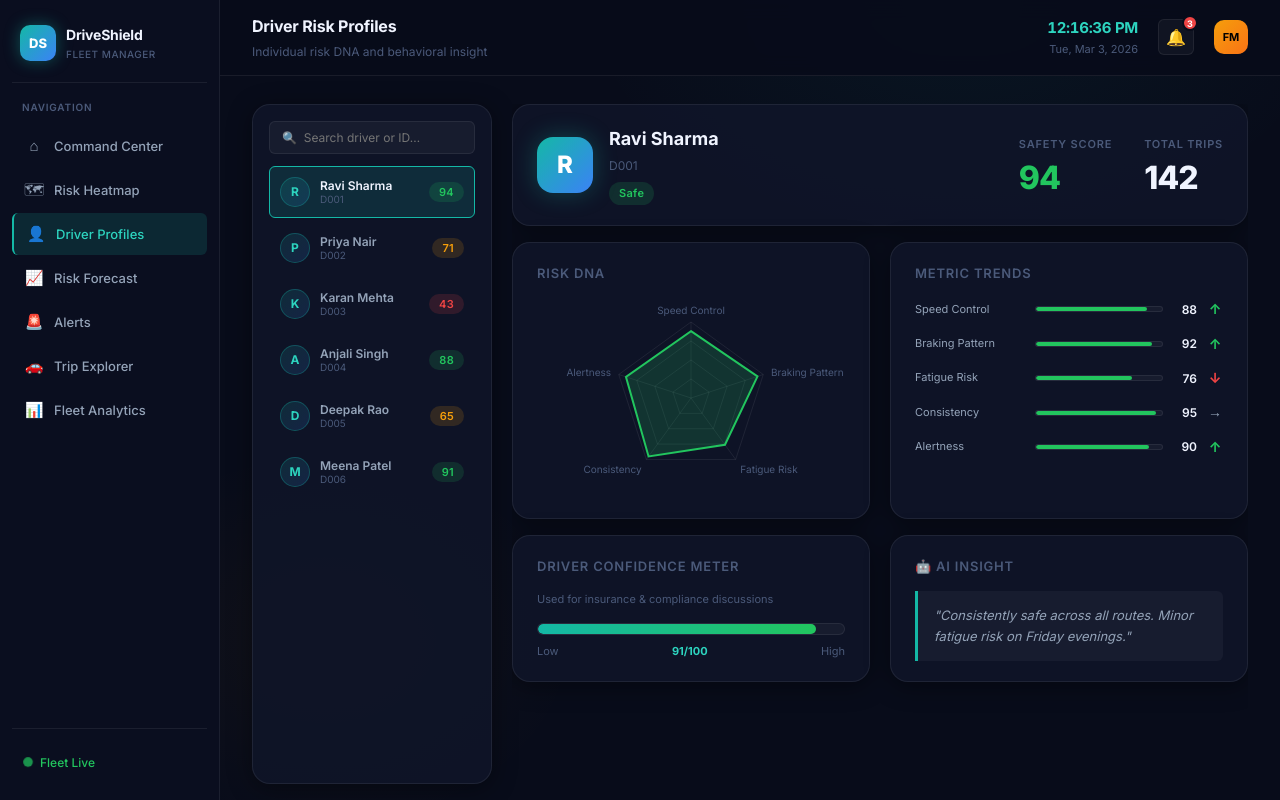
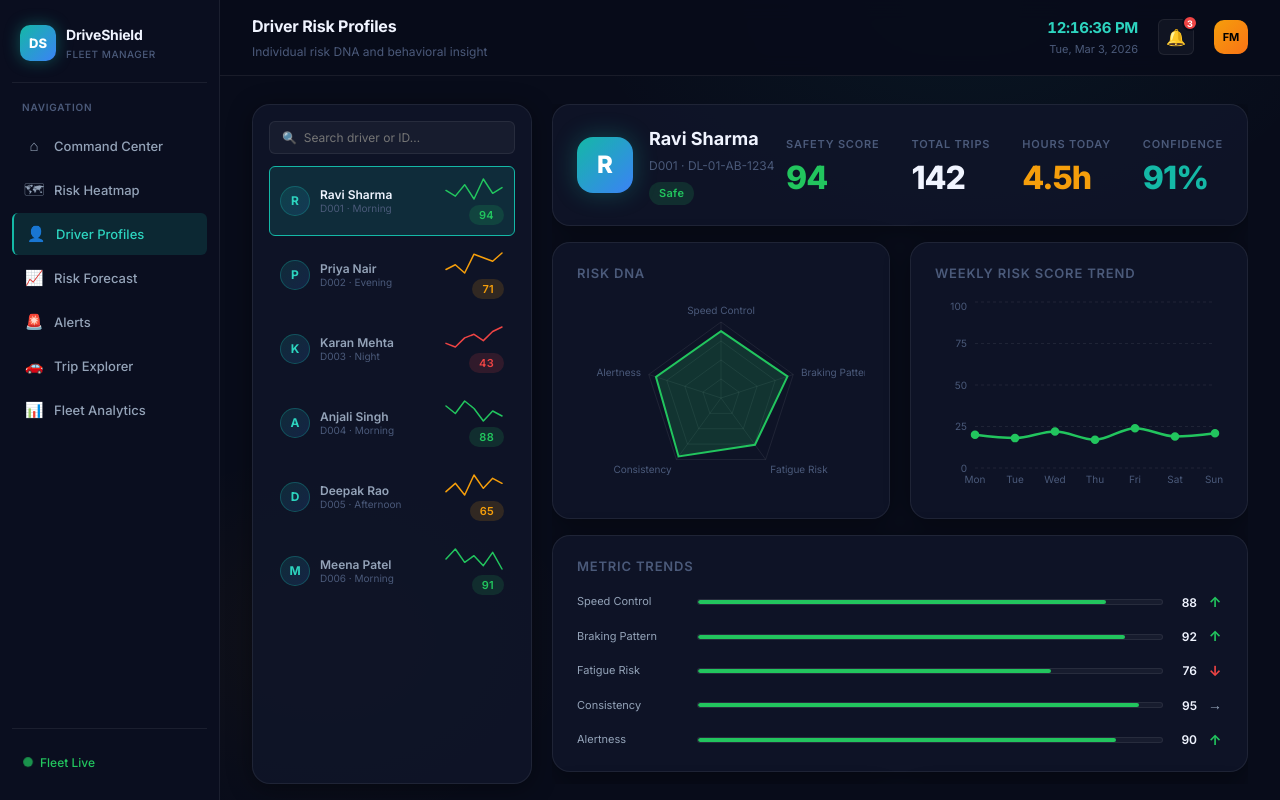
Before and after one commit to sneha31-debug/driveshield-ecosystem, a React (Vite) app in the folder web-admin/: page /drivers in a window 1280 px wide. Built offline with nearby package versions, Linux system fonts and the light colour scheme.

Commit message:
add weekly sparkline and risk trend chart to driver profiles

```diff
--- a/web-admin/src/pages/DriverProfiles.css
+++ b/web-admin/src/pages/DriverProfiles.css
@@ -6,8 +6,8 @@
 
 /* Left panel */
 .driver-list-panel {
-    width: 240px;
-    min-width: 240px;
+    width: 280px;
+    min-width: 280px;
     display: flex;
     flex-direction: column;
     gap: 12px;
@@ -104,6 +104,10 @@
 
 .dli-right {
     flex-shrink: 0;
+    display: flex;
+    flex-direction: column;
+    align-items: flex-end;
+    gap: 4px;
 }
 
 /* Right detail panel */
--- a/web-admin/src/pages/DriverProfiles.jsx
+++ b/web-admin/src/pages/DriverProfiles.jsx
@@ -1,7 +1,7 @@
 import { useState } from 'react';
 import {
     RadarChart, PolarGrid, PolarAngleAxis, Radar, ResponsiveContainer,
-    BarChart, Bar, XAxis, YAxis, Tooltip, Cell
+    LineChart, Line, XAxis, YAxis, Tooltip, CartesianGrid
 } from 'recharts';
 import './DriverProfiles.css';
 
@@ -13,6 +13,7 @@
         dna: { speed: 88, braking: 92, fatigue: 76, consistency: 95, alertness: 90 },
         trend: { speed: 'up', braking: 'up', fatigue: 'down', consistency: 'neu', alertness: 'up' },
         trips: 142, weeklyRisk: [20, 18, 22, 17, 24, 19, 21],
+        vehicle: 'DL-01-AB-1234', shift: 'Morning', hoursToday: '4.5h',
     },
     {
         id: 'D002', name: 'Priya Nair', score: 71, status: 'moderate',
@@ -21,6 +22,7 @@
         dna: { speed: 74, braking: 61, fatigue: 58, consistency: 72, alertness: 68 },
         trend: { speed: 'neu', braking: 'down', fatigue: 'down', consistency: 'up', alertness: 'neu' },
         trips: 98, weeklyRisk: [48, 52, 45, 61, 58, 55, 62],
+        vehicle: 'KA-05-CD-7890', shift: 'Evening', hoursToday: '3.2h',
     },
     {
         id: 'D003', name: 'Karan Mehta', score: 43, status: 'critical',
@@ -29,6 +31,7 @@
         dna: { speed: 28, braking: 42, fatigue: 35, consistency: 40, alertness: 45 },
         trend: { speed: 'down', braking: 'down', fatigue: 'down', consistency: 'down', alertness: 'neu' },
         trips: 67, weeklyRisk: [72, 68, 78, 82, 75, 85, 90],
+        vehicle: 'MH-12-EF-3456', shift: 'Night', hoursToday: '6.1h',
     },
     {
         id: 'D004', name: 'Anjali Singh', score: 88, status: 'safe',
@@ -37,6 +40,7 @@
         dna: { speed: 90, braking: 86, fatigue: 80, consistency: 88, alertness: 92 },
         trend: { speed: 'up', braking: 'neu', fatigue: 'up', consistency: 'up', alertness: 'up' },
         trips: 113, weeklyRisk: [28, 25, 30, 27, 22, 26, 24],
+        vehicle: 'MH-14-IJ-5678', shift: 'Morning', hoursToday: '5.0h',
     },
     {
         id: 'D005', name: 'Deepak Rao', score: 65, status: 'moderate',
@@ -45,6 +49,7 @@
         dna: { speed: 70, braking: 68, fatigue: 45, consistency: 64, alertness: 60 },
         trend: { speed: 'neu', braking: 'up', fatigue: 'down', consistency: 'neu', alertness: 'neu' },
         trips: 89, weeklyRisk: [50, 55, 48, 60, 52, 58, 55],
+        vehicle: 'GJ-01-GH-2345', shift: 'Afternoon', hoursToday: '4.8h',
     },
     {
         id: 'D006', name: 'Meena Patel', score: 91, status: 'safe',
@@ -53,15 +58,36 @@
         dna: { speed: 93, braking: 90, fatigue: 88, consistency: 96, alertness: 94 },
         trend: { speed: 'up', braking: 'up', fatigue: 'up', consistency: 'up', alertness: 'up' },
         trips: 157, weeklyRisk: [15, 18, 14, 16, 13, 17, 12],
+        vehicle: 'KA-09-KL-9012', shift: 'Morning', hoursToday: '3.8h',
     },
 ];
 
+const DAYS = ['Mon', 'Tue', 'Wed', 'Thu', 'Fri', 'Sat', 'Sun'];
 const STATUS_CLS = { safe: 'badge-safe', moderate: 'badge-moderate', critical: 'badge-critical' };
-
-const TREND_ARROW = { up: { arrow: '↑', cls: 'delta-up' }, down: { arrow: '↓', cls: 'delta-down' }, neu: { arrow: '→', cls: 'delta-neu' } };
-
+const TREND_ARROW = {
+    up: { arrow: '↑', cls: 'delta-up' },
+    down: { arrow: '↓', cls: 'delta-down' },
+    neu: { arrow: '→', cls: 'delta-neu' },
+};
 const DNA_KEYS = ['speed', 'braking', 'fatigue', 'consistency', 'alertness'];
 const DNA_LABELS = { speed: 'Speed Control', braking: 'Braking Pattern', fatigue: 'Fatigue Risk', consistency: 'Consistency', alertness: 'Alertness' };
+
+/* Mini inline SVG sparkline for the list panel */
+function Sparkline({ data, color }) {
+    const W = 60, H = 24, pad = 2;
+    const min = Math.min(...data), max = Math.max(...data);
+    const range = max - min || 1;
+    const pts = data.map((v, i) => {
+        const x = pad + (i / (data.length - 1)) * (W - pad * 2);
+        const y = H - pad - ((v - min) / range) * (H - pad * 2);
+        return `${x},${y}`;
+    });
+    return (
+        <svg width={W} height={H} style={{ flexShrink: 0 }}>
+            <polyline points={pts.join(' ')} fill="none" stroke={color} strokeWidth={1.5} strokeLinejoin="round" strokeLinecap="round" />
+        </svg>
+    );
+}
 
 export default function DriverProfiles() {
     const [selected, setSelected] = useState(DRIVERS[0]);
@@ -73,7 +99,9 @@
     );
 
     const radarData = DNA_KEYS.map(k => ({ subject: DNA_LABELS[k], value: selected.dna[k] }));
+    const weeklyData = selected.weeklyRisk.map((v, i) => ({ day: DAYS[i], risk: v }));
     const barColor = selected.score >= 80 ? 'var(--green)' : selected.score >= 60 ? 'var(--amber)' : 'var(--red)';
+    const sparkColor = s => s === 'safe' ? 'var(--green)' : s === 'moderate' ? 'var(--amber)' : 'var(--red)';
 
     return (
         <div className="driver-profiles-page">
@@ -97,9 +125,10 @@
                             <div className="dli-avatar">{d.name.charAt(0)}</div>
                             <div className="dli-info">
                                 <p className="dli-name">{d.name}</p>
-                                <p className="dli-id">{d.id}</p>
+                                <p className="dli-id">{d.id} · {d.shift}</p>
                             </div>
                             <div className="dli-right">
+                                <Sparkline data={d.weeklyRisk} color={sparkColor(d.status)} />
                                 <span className={`badge ${STATUS_CLS[d.status]}`}>{d.score}</span>
                             </div>
                         </button>
@@ -115,8 +144,10 @@
                         <div className="ddh-avatar">{selected.name.charAt(0)}</div>
                         <div>
                             <h2 className="ddh-name">{selected.name}</h2>
-                            <p className="ddh-id">{selected.id}</p>
-                            <span className={`badge ${STATUS_CLS[selected.status]}`}>{selected.status.charAt(0).toUpperCase() + selected.status.slice(1)}</span>
+                            <p className="ddh-id">{selected.id} · {selected.vehicle}</p>
+                            <span className={`badge ${STATUS_CLS[selected.status]}`}>
+                                {selected.status.charAt(0).toUpperCase() + selected.status.slice(1)}
+                            </span>
                         </div>
                     </div>
                     <div className="ddh-stats">
@@ -127,6 +158,14 @@
                         <div className="stat-card">
                             <span className="stat-label">Total Trips</span>
                             <span className="stat-value">{selected.trips}</span>
+                        </div>
+                        <div className="stat-card">
+                            <span className="stat-label">Hours Today</span>
+                            <span className="stat-value" style={{ color: 'var(--amber)' }}>{selected.hoursToday}</span>
+                        </div>
+                        <div className="stat-card">
+                            <span className="stat-label">Confidence</span>
+                            <span className="stat-value" style={{ color: 'var(--teal)' }}>{selected.confidence}%</span>
                         </div>
                     </div>
                 </div>
@@ -144,7 +183,22 @@
                         </ResponsiveContainer>
                     </div>
 
-                    {/* Metrics with trends */}
+                    {/* Weekly Risk Trend */}
+                    <div className="card">
+                        <p className="section-title">Weekly Risk Score Trend</p>
+                        <ResponsiveContainer width="100%" height={200}>
+                            <LineChart data={weeklyData} margin={{ top: 4, right: 8, left: -20, bottom: 0 }}>
+                                <CartesianGrid stroke="var(--border)" strokeDasharray="3 3" vertical={false} />
+                                <XAxis dataKey="day" tick={{ fill: 'var(--text-muted)', fontSize: 10 }} tickLine={false} axisLine={false} />
+                                <YAxis tick={{ fill: 'var(--text-muted)', fontSize: 10 }} tickLine={false} axisLine={false} domain={[0, 100]} />
+                                <Tooltip contentStyle={{ background: 'var(--bg-card)', border: '1px solid var(--border)', borderRadius: 6, fontSize: 11 }} />
+                                <Line type="monotone" dataKey="risk" stroke={barColor} strokeWidth={2.5} dot={{ fill: barColor, r: 3 }} name="Risk Score" />
+                            </LineChart>
+                        </ResponsiveContainer>
+                    </div>
+                </div>
+
+                {/* Metric Trends */}
                 <div className="card">
                     <p className="section-title">Metric Trends</p>
                     <div className="dna-metrics">
@@ -171,7 +225,6 @@
                         })}
                     </div>
                 </div>
-                </div>
 
                 {/* Confidence Meter + AI Insight */}
                 <div className="grid-2">
@@ -192,9 +245,9 @@
                             />
                         </div>
                         <div className="confidence-labels">
-                            <span>Low</span>
+                            <span>Low Risk</span>
                             <span className="confidence-value">{selected.confidence}/100</span>
-                            <span>High</span>
+                            <span>High Confidence</span>
                         </div>
                     </div>
                     <div className="card ai-insight-card">
```
Lines whose indentation alone changed are shown as unchanged.
